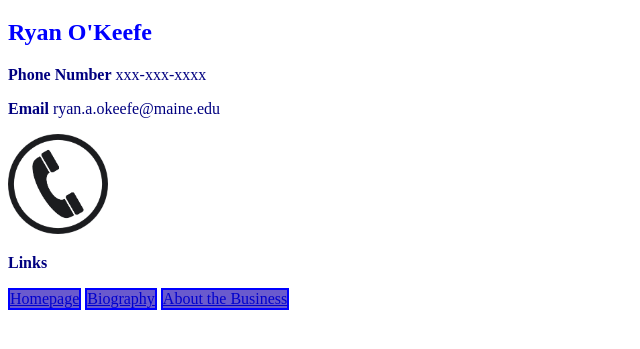
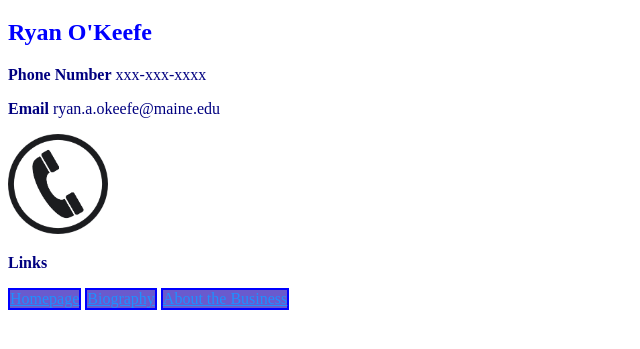
Before and after one commit to ryanokeefe23/ryanokeefe23.github.io, a plain HTML site: page contactinfo.html in a window 1280 px wide. Shown: the part 61-410 px from the top of the page, without its empty margins (0-640 px from the left). Drawn offline with Linux system fonts and the light colour scheme.

Commit message:
first version

```diff
--- a/stylesheet2.css
+++ b/stylesheet2.css
@@ -7,7 +7,7 @@ NAV
 a {
 	Display: Block;
 	border: 2px solid blue;
-	color: mediumblue;
+	color: dodgerblue;
 	background: slateblue;
 }
 a:hover {
```
